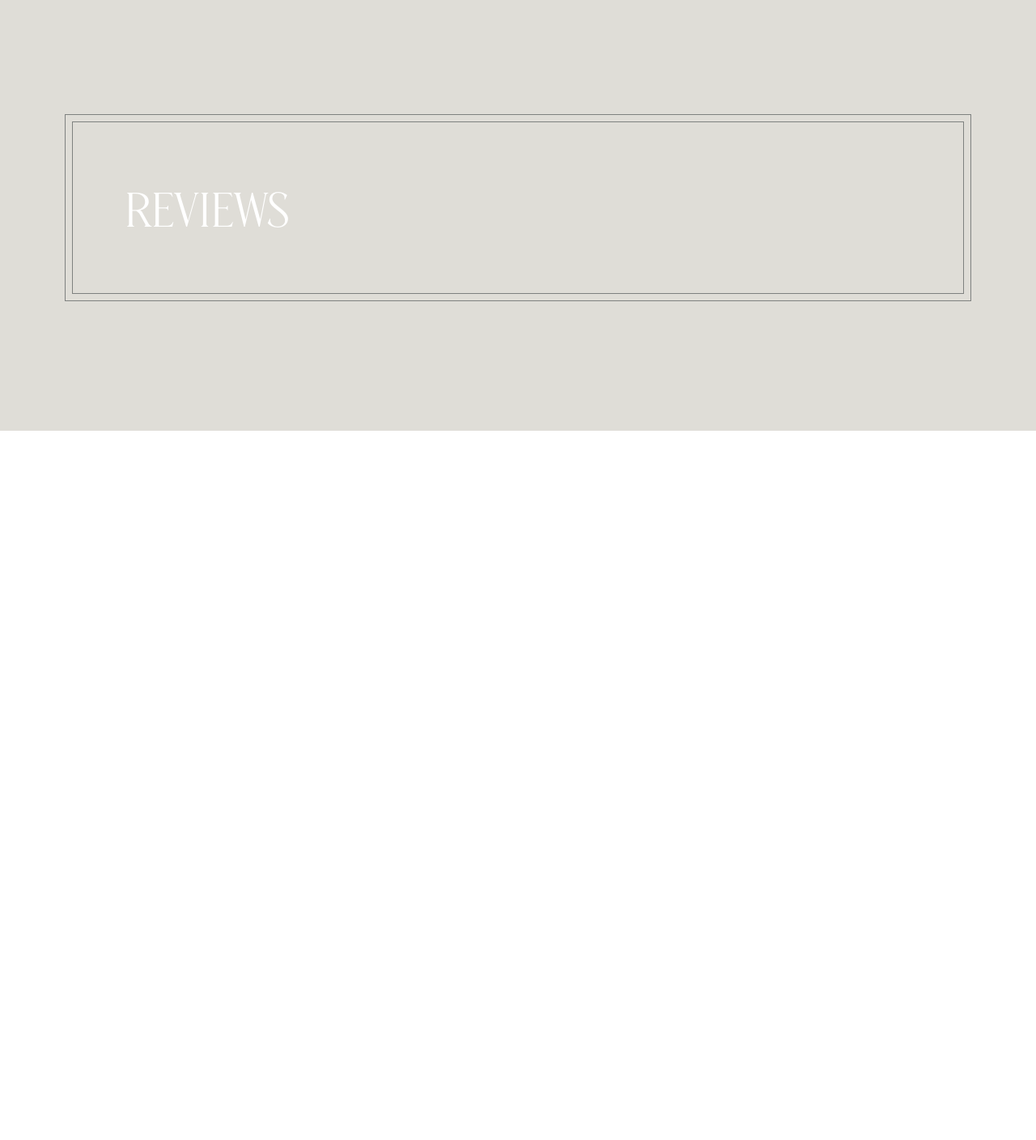
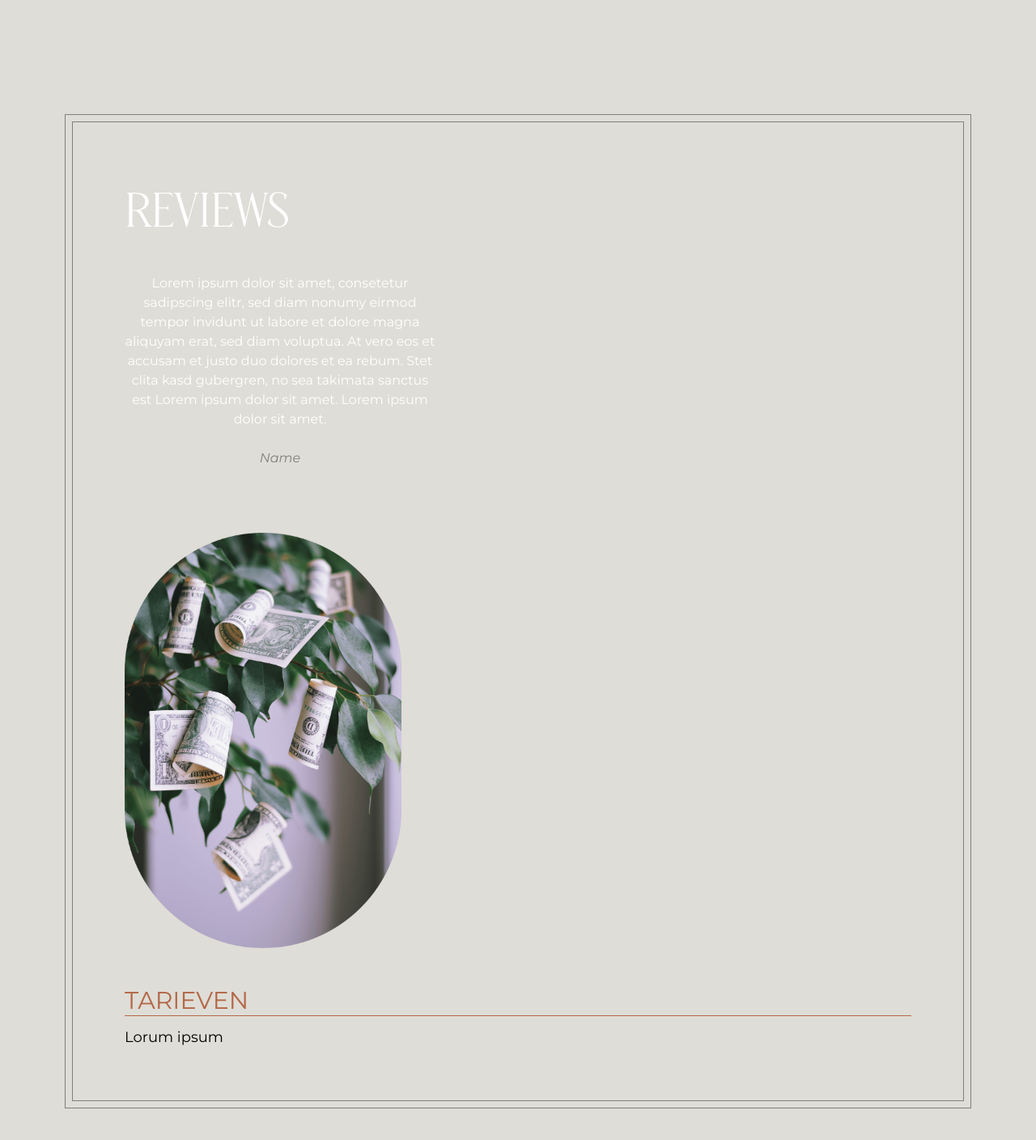
Before and after one commit to Sneruall/fotos-van-emily, a Next.js app: page / in a window 1280 px wide. Shown: the part 5215-6623 px from the top of the page at 81% size. Before the commit the page ends 5747 px from the top, so only its background shows below. Built offline with nearby package versions, Linux system fonts and the light colour scheme.

Commit message:
Review section
Added review text and first pill image

```diff
--- a/components/sections/reviews.js
+++ b/components/sections/reviews.js
@@ -1,4 +1,5 @@
 import Section from "../layout/Section";
+import Image from "next/image";
 
 function Reviews() {
   return (
@@ -8,6 +9,30 @@ function Reviews() {
           <h2 className="text-center md:text-left text-6xl font-display uppercase text-white leading-snug">
             Reviews
           </h2>
+          <div className="py-10 max-w-sm">
+            <p className="text-white text-center">
+              Lorem ipsum dolor sit amet, consetetur sadipscing elitr, sed diam
+              nonumy eirmod tempor invidunt ut labore et dolore magna aliquyam
+              erat, sed diam voluptua. At vero eos et accusam et justo duo
+              dolores et ea rebum. Stet clita kasd gubergren, no sea takimata
+              sanctus est Lorem ipsum dolor sit amet. Lorem ipsum dolor sit
+              amet.
+            </p>
+            <p className="text-center mt-6 italic text-grey-dark">Name</p>
+          </div>
+          <div className="py-10 max-w-sm">
+            <Image
+              src="/images/tarieven.png"
+              width={342}
+              height={513}
+              alt="Geldboom"
+            />
+          </div>
+          <h2 className="text-2xl xl:text-3xl uppercase text-pink-darkest transition-all duration-100 ease-in-out group-hover:font-bold">
+            Tarieven
+          </h2>
+          <hr className="border-1 border-pink-darkest" />
+          <p className="mt-3 text-lg">Lorum ipsum</p>
         </div>
       </div>
     </Section>
```
Also changed, not shown: public/images/tarieven.png (added).
